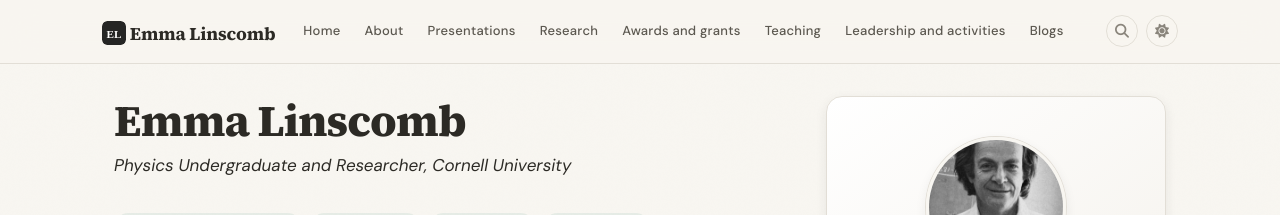
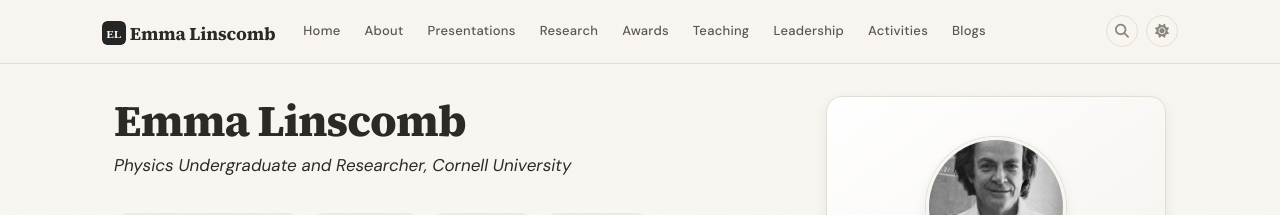
Before and after one commit to egl49/egl49.github.io, a Jekyll site: the page built from _pages/home.md, in a window 1280 px wide. Shown: the top 215 px of the page. Built offline with Jekyll 4.4.1, drawn with Linux system fonts in a browser that asks for light colours; a style sheet for code colours, icons or effects is not loaded.

Commit message:
Rename awards and leadership sections in config

```diff
--- a/_config.yml
+++ b/_config.yml
@@ -40,11 +40,12 @@ nav_pages:
   # - name: publications
   - name: presentations
   - name: research
-  - name: awards and grants
+  - name: awards
   # - name: software
   # - name: team
   - name: teaching
-  - name: leadership and activities
+  - name: leadership
+  - name: activities
   - name: blogs
 
 # ============================================================
```
